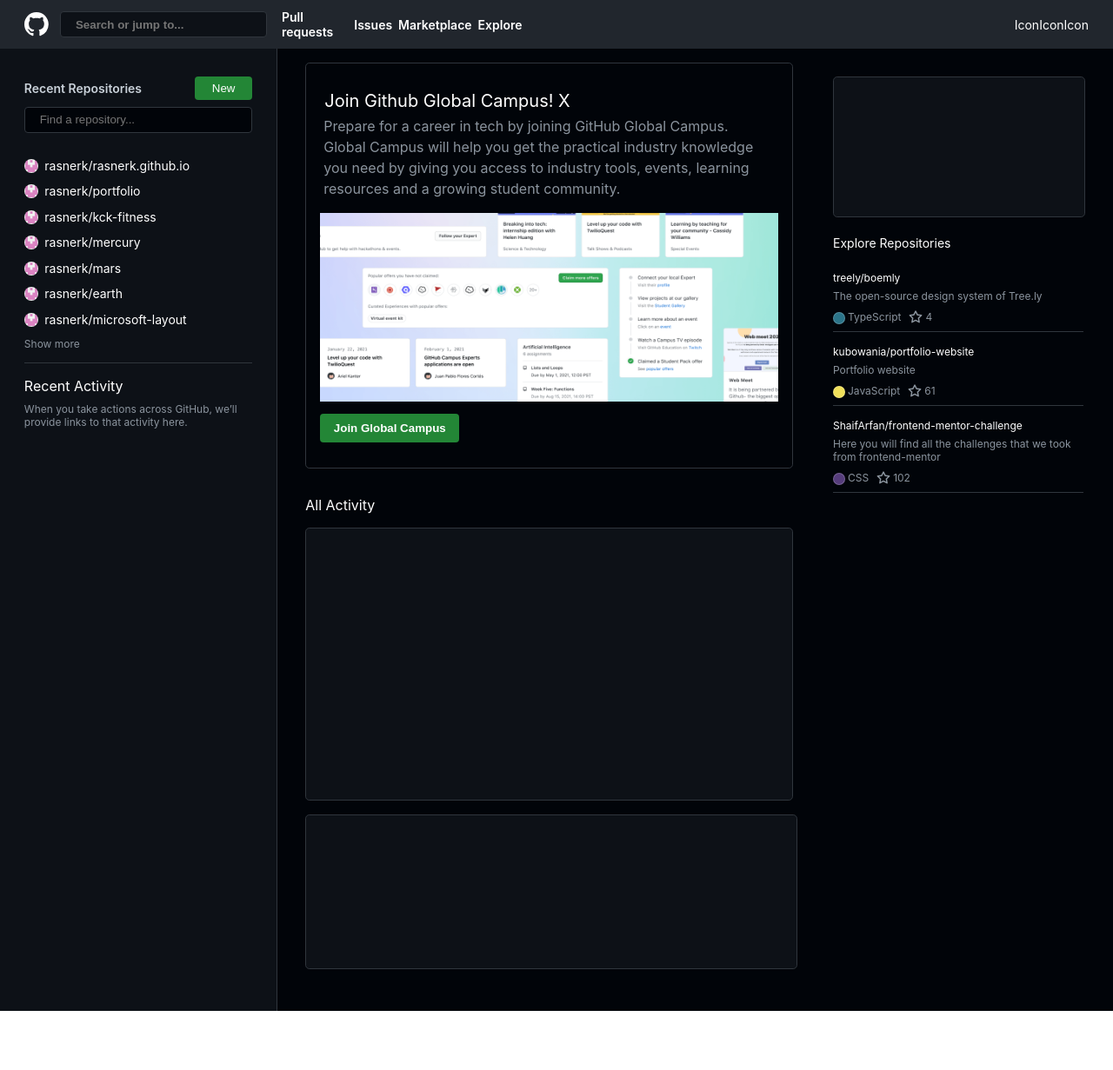
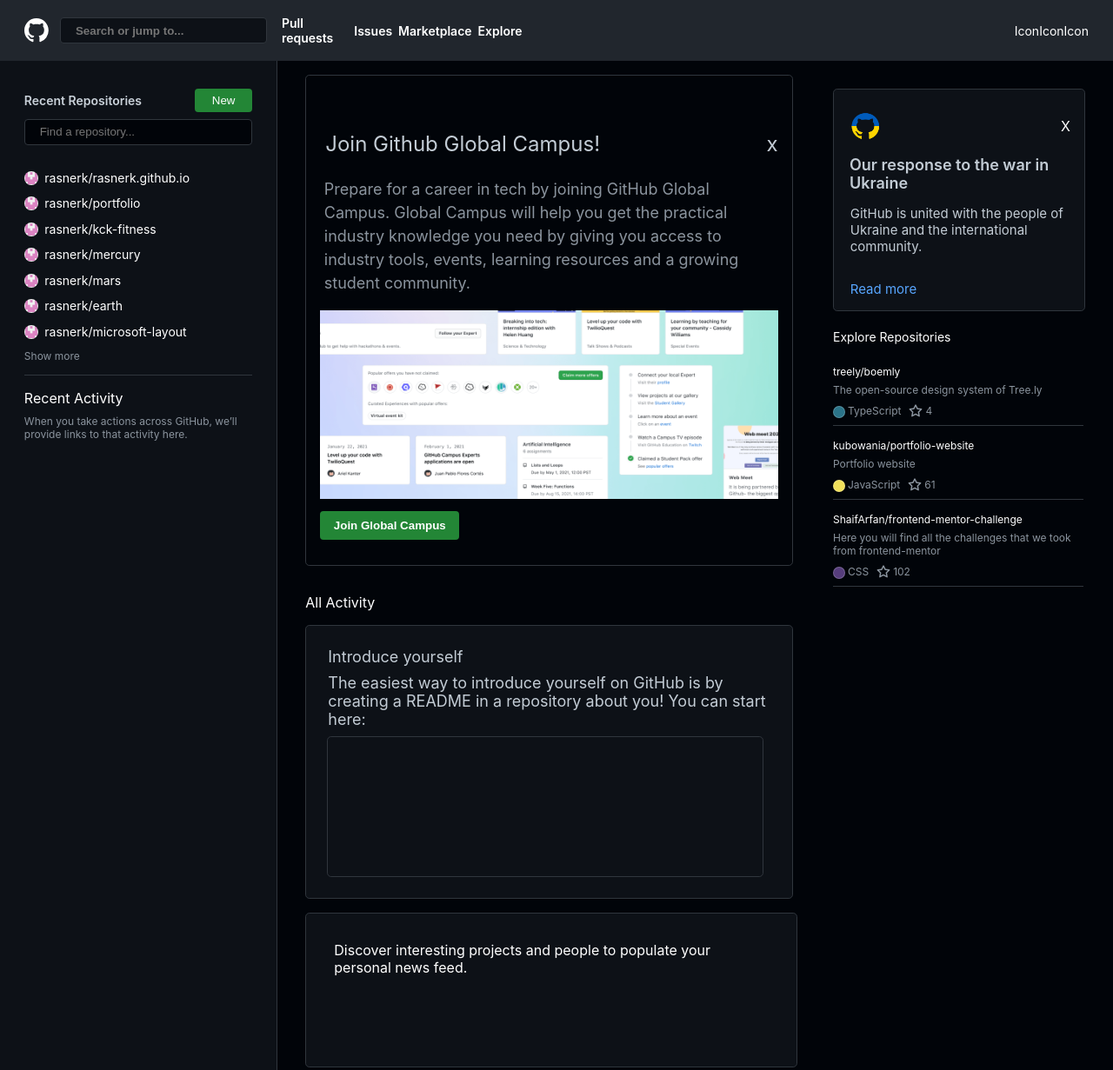
Before and after one commit to rasnerk/copy-cat, a plain HTML site: page index.html in a window 1280 px wide. Shown: the top 1231 px of the page at 87% size. Before the commit the page ends 1163 px from the top, so only its background shows below. Drawn offline with Linux system fonts and the light colour scheme.

Commit message:
wrapping up

```diff
--- a/index.css
+++ b/index.css
@@ -15,7 +15,7 @@ body{
 .top-nav {
     width: 100%;
     /* height: auto; */
-    height: 4em;
+    height: 5em;
     background-color: #21262d;
     display: flex;
     align-items: center;
@@ -189,11 +189,20 @@ body{
     flex-direction: column;
 }
 .gc-0 {
-    font-size: 20px;
-    margin-top: 0.75em;
-    margin-bottom: 0.25em;
+    color: #c3ccd5;
+    font-size: 24px;
+    /* margin-top: 0.75em; */
+    margin: 0;
+    /* margin-bottom: 0.25em; */
     /* color:#8b949e; */
     padding-left: 0.25em;
+    display: flex;
+    justify-content: space-between;
+    align-items: center;
+}
+
+.gc-0 span{
+    margin: 0;
 }
 
 .gc-1 {
@@ -202,6 +211,7 @@ body{
     margin-bottom: 1em;
     padding-right: 1em;
     padding-left: 0.25em;
+    font-size: 18px;
 }
 
 .btn-gc {
@@ -218,11 +228,26 @@ body{
 
 .intro {
     border: 1px solid #30363d;
-    height: 17.5em;
+    /* height: 17.5em; */
+    height: auto;
     border-radius: 0.3em;
     width: 97%;
     padding: 16px;
     background-color: #0d1117;
+}
+
+.intro-0 {
+    margin: 0.5em;
+    color: #c3ccd5;
+    font-size: 18px;
+}
+
+.intro-snip {
+    margin: 0.5em;
+    border: 1px solid #30363d;
+    width: 95%;
+    height: 10em;
+    border-radius: 0.3em;
 }
 
 .explore {
@@ -251,10 +276,52 @@ body{
 
 .ukraine {
     width: 18em;
-    height: 10em;
+    /* height: 10em; */
+    height: auto;
     border: 1px solid #30363d;
     border-radius: 0.3em;
     background-color: #0d1117;
+    display: flex;
+    flex-direction: column;
+}
+
+.ukraine-1{
+    display: flex;
+    margin-left: 1em;
+    margin-right: 1em;
+    margin-top: 0.5em;
+    justify-content: space-between;
+    align-items: center;
+}
+
+.ukraine-2 {
+    color: #c3ccd5;
+    font-size: 18px;
+    font-weight: 600;
+    margin-left: 1em;
+    margin-right: 1em;
+}
+
+.ukraine-3 {
+    color: #c3ccd5;
+    font-size: 15px;
+    /* margin: 1em; */
+    margin-left: 1.25em;
+    margin-top: 1em;
+    margin-bottom: 1em;
+    margin-right: 1em;
+}
+
+.ukraine-4 {
+    font-size: 15px;
+    margin-left: 1.25em;
+    margin-top: 1em;
+    margin-bottom: 1em;
+}
+
+.ukraine-4 a {
+    color: #58a6ff;
+    text-decoration: none;
 }
 
 .right span {
--- a/index.html
+++ b/index.html
@@ -87,7 +87,7 @@
                 <div class="global-campus">
                     <div class="gc-0">
                         <span>Join Github Global Campus!</span>
-                        <span>X</span>
+                        <span>x</span>
                     </div>
                     <div class="gc-1">
                         Prepare for a career in tech by joining GitHub Global Campus. Global Campus will help you get the practical industry knowledge you need by giving you access to industry tools, events, learning resources and a growing student community.
@@ -96,12 +96,38 @@
                     <button class="btn-gc">Join Global Campus</button>
                 </div>
                 <span>All Activity</span>
-                <div class="intro"></div>
-                <div class="explore"></div>
+                <div class="intro">
+                    <div class="intro-0">
+                        <span>Introduce yourself</span>
+                    </div>
+                    <div class="intro-0">
+                        <span>The easiest way to introduce yourself on GitHub is by creating a README in a repository about you! You can start here:</span>
+                    </div>
+                    <div class="intro-snip"></div>
+                </div>
+                <div class="explore">
+                    <div class="explore-0">
+                        <span>Discover interesting projects and people to populate your personal news feed.</span>
+                    </div>
+                </div>
             </div>
             <!-- Right Side Area -->
             <div class="right">
-                <div class="ukraine"></div>
+                <div class="ukraine">
+                    <div class="ukraine-1">
+                        <img src="ukraine.png" alt="github ukraine theme" width="40px" height="40px">
+                        <span>X</span>
+                    </div>
+                    <div class="ukraine-2">
+                        <span>Our response to the war in Ukraine</span>
+                    </div>
+                    <div class="ukraine-3">
+                        <span>GitHub is united with the people of Ukraine and the international community.</span>
+                    </div>
+                    <div class="ukraine-4">
+                        <a href="#">Read more</a>
+                    </div>
+                </div>
                 <span style="font-size: 14px">Explore Repositories</span>
                 <div class="explore-repo">
                     <span class="repo-name">treely/boemly</span>
```
Also changed, not shown: ukraine.png (added).
